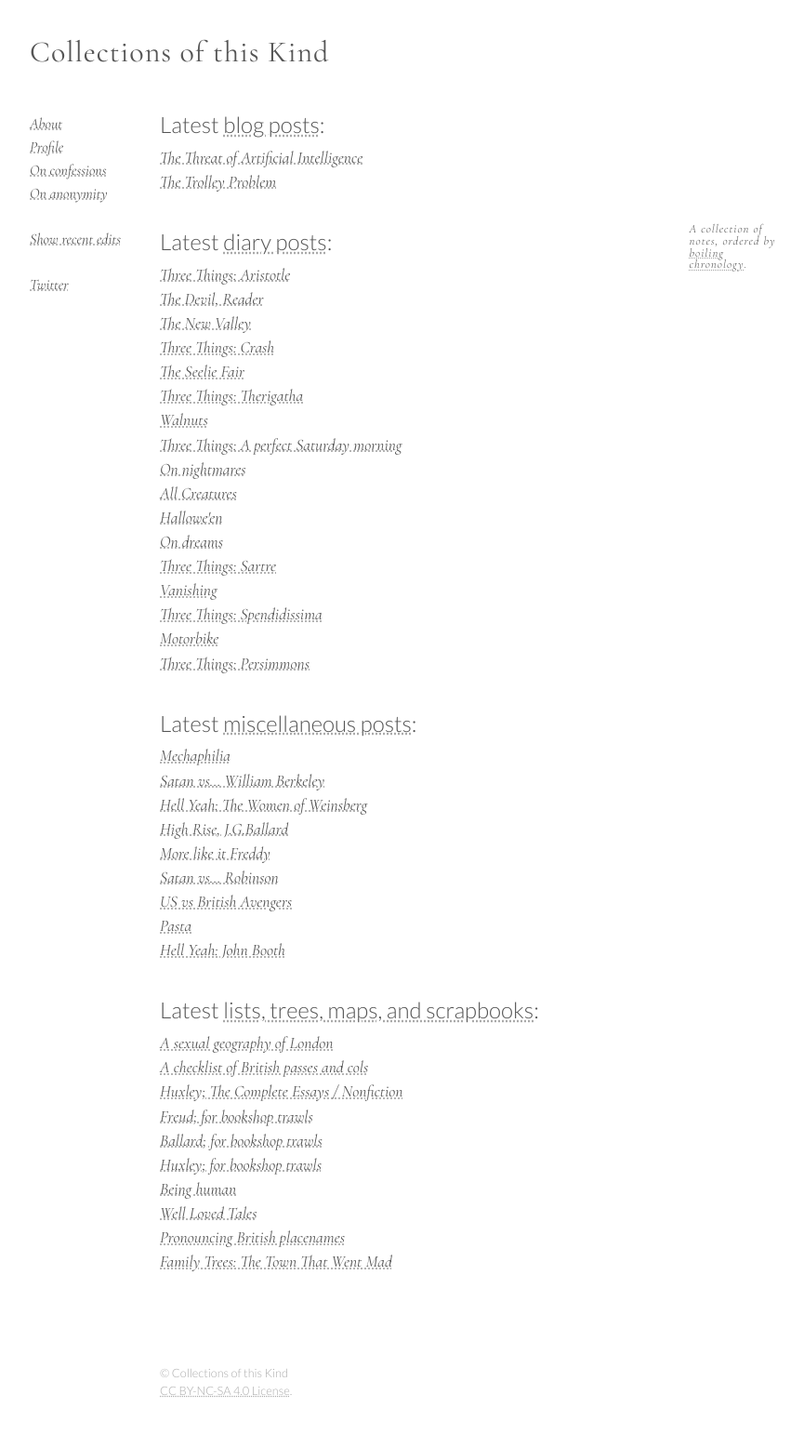
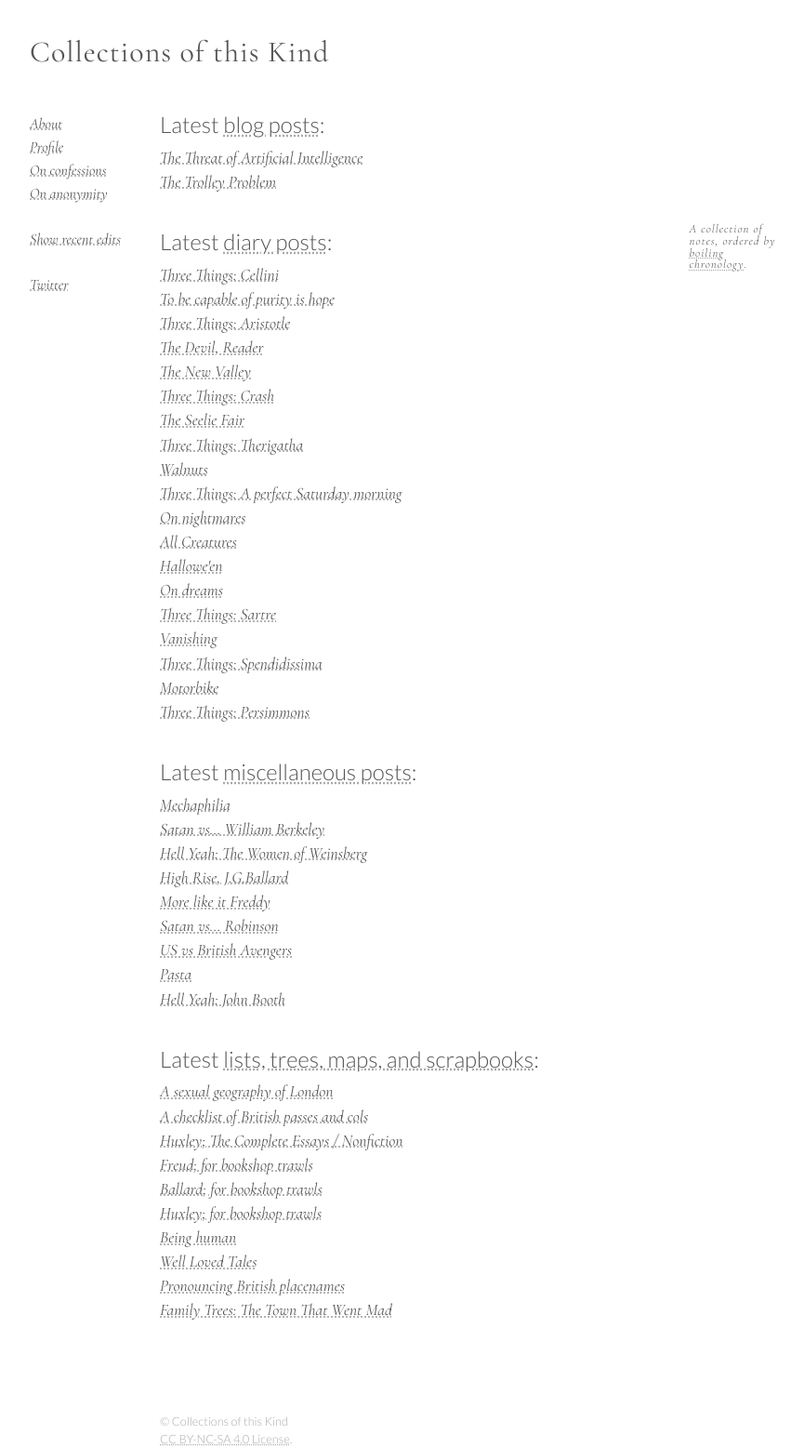
Before and after one commit to CollectionsOfThisKind/collectionsofthiskind.github.io, a Jekyll site: the page built from index.html, in a window 1280 px wide. Shown: the whole page at 93% size, without its empty margins (78-943 px from the left). Built offline with Jekyll 4.4.1, drawn with Linux system fonts in a browser that asks for light colours; before the commit the page ends 1505 px from its top, so only the background shows below that.

Commit message:
Add files via upload

```diff
--- a/index.html
+++ b/index.html
@@ -46,6 +46,8 @@ A collection of notes, ordered by <a href="/pages/about/boiling.html">boiling ch
 <h2 name="diary">Latest <a href="pages/diary/index.html">diary posts</a>:</h2>
 
 <ul class="new">
+<li><a href="pages/diary/three-cellini.html">Three Things: Cellini</a></li>
+<li><a href="pages/diary/purity.html">To be capable of purity is hope</a></li>
 <li><a href="pages/diary/three-aristotle.html">Three Things: Aristotle</a></li>
 <li><a href="pages/diary/thedevilreader.html">The Devil, Reader</a></li>
 <li><a href="pages/diary/thevalley.html">The New Valley</a></li>
```
